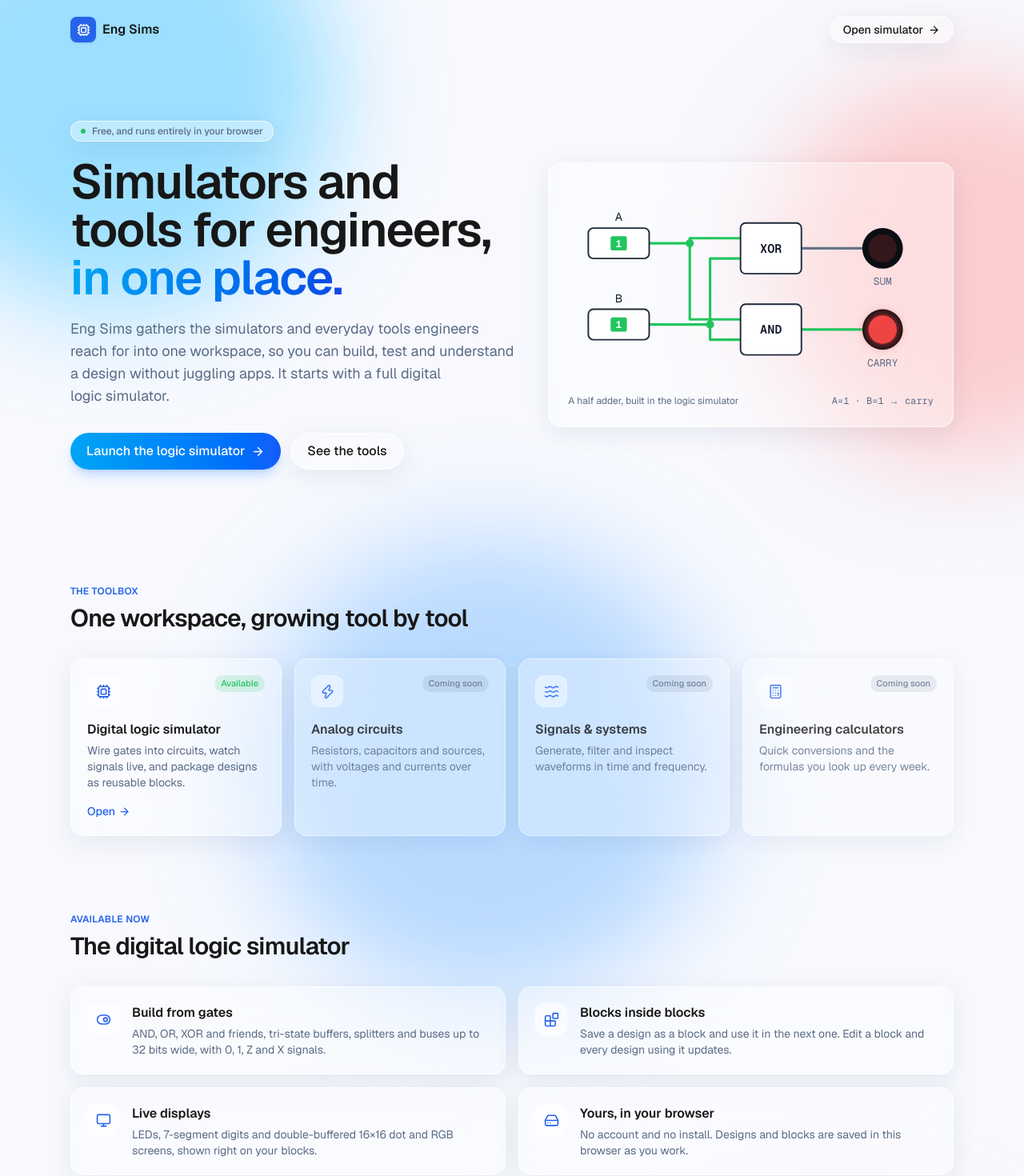
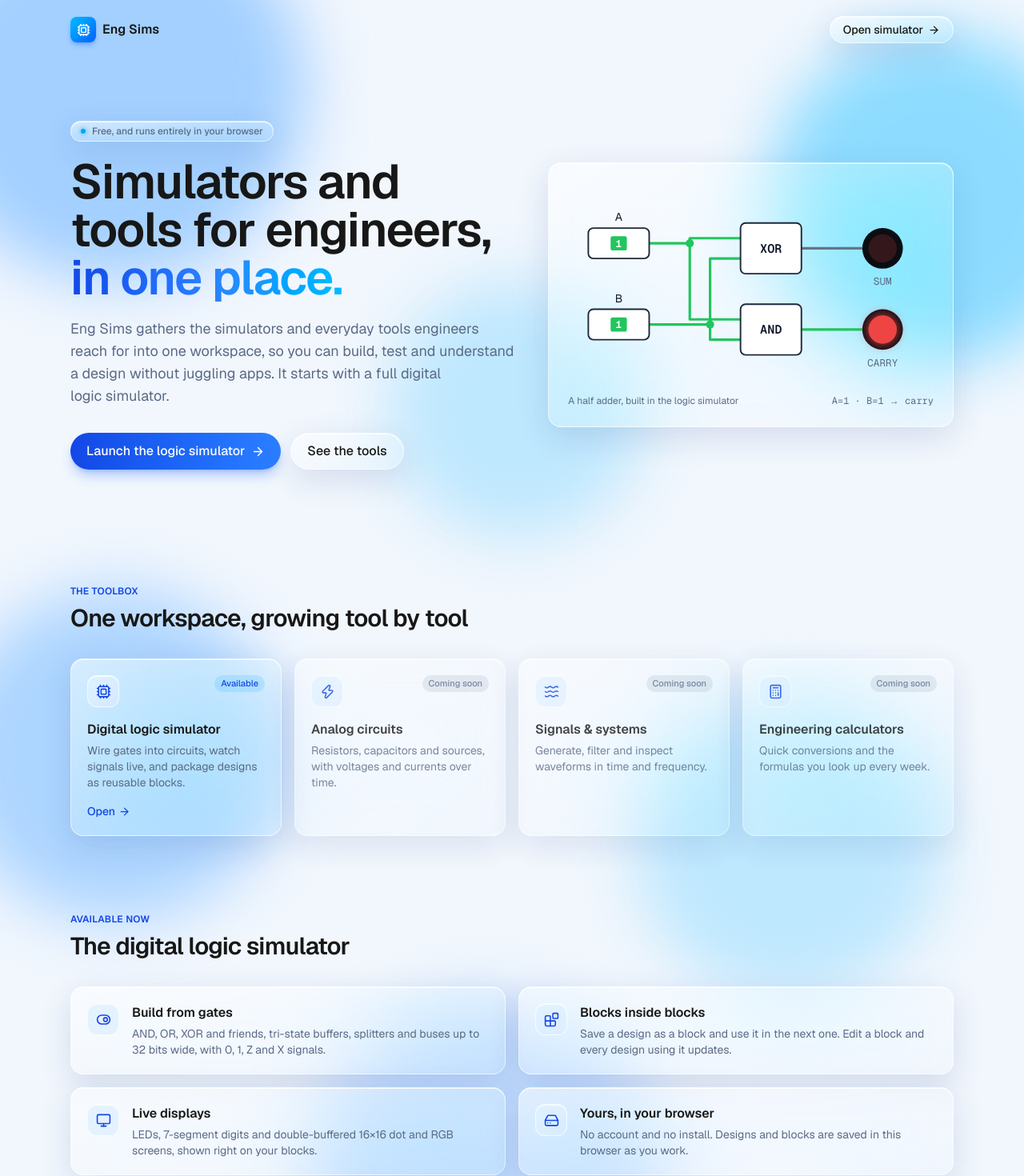
Before and after one commit to slifer-cd/eng-sims, a Next.js app: page / in a window 1280 px wide. Shown: the top 1470 px of the page at 80% size. Built offline with nearby package versions, Linux system fonts and the light colour scheme.

Commit message:
edit the styling

```diff
--- a/app/globals.css
+++ b/app/globals.css
@@ -4,7 +4,7 @@
   --background: #ffffff;
   --foreground: #171717;
 
-  /* Editor */
+  /* Editor colours */
   --panel: #f3f6fd;
   --line: #d9e2f2;
   --muted: #5a6a86;
--- a/app/loading.tsx
+++ b/app/loading.tsx
@@ -7,7 +7,7 @@ export default function Loading() {
     <div className="relative isolate grid min-h-dvh flex-1 place-items-center overflow-hidden">
       <Backdrop />
       <div role="status" className={`${GLASS} flex items-center gap-3 px-6 py-4`}>
-        <LoaderCircle size={20} className="animate-spin text-accent" aria-hidden />
+        <LoaderCircle size={20} className="animate-spin text-blue-600 dark:text-sky-400" aria-hidden />
         <span className="font-medium">Loading…</span>
       </div>
     </div>
--- a/app/not-found.tsx
+++ b/app/not-found.tsx
@@ -1,7 +1,7 @@
 import { ArrowRight, Unplug } from "lucide-react";
 import type { Metadata } from "next";
 import Link from "next/link";
-import { BUTTON_BLUE, BUTTON_GLASS, StatusPage } from "@/components/site/Glass";
+import { BUTTON_PRIMARY, BUTTON_GLASS, StatusPage } from "@/components/site/Glass";
 
 export const metadata: Metadata = {
   title: "Page not found · Eng Sims",
@@ -19,7 +19,7 @@ export default function NotFound() {
           <Link href="/" className={BUTTON_GLASS}>
             Back home
           </Link>
-          <Link href="/dls" className={BUTTON_BLUE}>
+          <Link href="/dls" className={BUTTON_PRIMARY}>
             Open the logic simulator
             <ArrowRight size={17} aria-hidden />
           </Link>
--- a/app/page.tsx
+++ b/app/page.tsx
@@ -15,7 +15,16 @@ import type { Metadata } from "next";
 import Link from "next/link";
 import type { ReactNode } from "react";
 import { HalfAdderArt } from "@/components/home/HalfAdderArt";
-import { Backdrop, GLASS as glass, Logo } from "@/components/site/Glass";
+import {
+  ACCENT_TEXT,
+  Backdrop,
+  BUTTON_GLASS,
+  BUTTON_SKY,
+  BUTTON_PRIMARY,
+  GLASS as glass,
+  GRADIENT_TEXT,
+  Logo,
+} from "@/components/site/Glass";
 
 export const metadata: Metadata = {
   title: "Eng Sims · Simulators and tools for engineers",
@@ -76,7 +85,7 @@ export default function Home() {
         <Logo />
         <Link
           href="/dls"
-          className={`${glass} flex items-center gap-1.5 rounded-full px-4 py-1.5 text-sm font-medium hover:bg-white/70 dark:hover:bg-white/10`}
+          className={`${glass} flex items-center gap-1.5 rounded-full px-4 py-1.5 text-sm font-medium hover:from-white/80 dark:hover:from-white/[0.2]`}
         >
           Open simulator
           <ArrowRight size={15} aria-hidden />
@@ -89,12 +98,12 @@ export default function Home() {
             <p
               className={`${glass} inline-flex items-center gap-2 rounded-full px-3 py-1 text-xs font-medium text-muted`}
             >
-              <span className="size-1.5 rounded-full bg-sig-1" aria-hidden />
+              <span className="size-1.5 rounded-full bg-sky-500 shadow-[0_0_6px] shadow-sky-500" aria-hidden />
               Free, and runs entirely in your browser
             </p>
             <h1 className="mt-5 text-4xl font-semibold tracking-tight text-balance sm:text-6xl">
               Simulators and tools for engineers,{" "}
-              <span className="bg-linear-to-r from-sky-500 to-blue-700 bg-clip-text text-transparent dark:from-sky-300 dark:to-blue-500">
+              <span className={GRADIENT_TEXT}>
                 in one place.
               </span>
             </h1>
@@ -106,14 +115,14 @@ export default function Home() {
             <div className="mt-8 flex flex-wrap gap-3">
               <Link
                 href="/dls"
-                className="flex items-center gap-2 rounded-full bg-linear-to-r from-sky-500 to-blue-600 px-5 py-2.5 font-medium text-white shadow-lg shadow-blue-500/25 hover:brightness-110"
+                className={BUTTON_PRIMARY}
               >
                 Launch the logic simulator
                 <ArrowRight size={17} aria-hidden />
               </Link>
               <a
                 href="#tools"
-                className={`${glass} rounded-full px-5 py-2.5 font-medium hover:bg-white/70 dark:hover:bg-white/10`}
+                className={BUTTON_GLASS}
               >
                 See the tools
               </a>
@@ -158,7 +167,7 @@ export default function Home() {
             <div>
               <h2 className="text-2xl font-semibold tracking-tight">
                 Start building{" "}
-                <span className="bg-linear-to-r from-red-500 to-red-700 bg-clip-text text-transparent dark:from-red-400 dark:to-red-600">
+                <span className={GRADIENT_TEXT}>
                   in seconds
                 </span>
               </h2>
@@ -166,7 +175,7 @@ export default function Home() {
             </div>
             <Link
               href="/dls"
-              className="flex shrink-0 items-center gap-2 rounded-full bg-linear-to-r from-red-500 to-red-600 px-5 py-2.5 font-medium text-white shadow-lg shadow-red-500/25 hover:brightness-110"
+              className={`${BUTTON_SKY} shrink-0`}
             >
               Open the editor
               <ArrowRight size={17} aria-hidden />
@@ -186,7 +195,7 @@ export default function Home() {
 function SectionTitle({ eyebrow, title }: { eyebrow: string; title: ReactNode }) {
   return (
     <div>
-      <p className="text-xs font-semibold tracking-wide text-accent uppercase">{eyebrow}</p>
+      <p className={`text-xs font-semibold tracking-wide uppercase ${ACCENT_TEXT}`}>{eyebrow}</p>
       <h2 className="mt-2 text-3xl font-semibold tracking-tight">{title}</h2>
     </div>
   );
@@ -194,7 +203,9 @@ function SectionTitle({ eyebrow, title }: { eyebrow: string; title: ReactNode })
 
 function IconBadge({ icon: Icon }: { icon: LucideIcon }) {
   return (
-    <span className="grid size-10 shrink-0 place-items-center rounded-xl border border-white/60 bg-white/60 text-accent dark:border-white/10 dark:bg-white/[0.06]">
+    <span
+      className={`grid size-10 shrink-0 place-items-center rounded-xl border border-white/70 bg-linear-to-br from-sky-100/90 to-blue-100/60 shadow-[inset_0_1px_0_rgb(255_255_255/0.9)] dark:border-white/15 dark:from-blue-400/20 dark:to-sky-400/5 dark:shadow-none ${ACCENT_TEXT}`}
+    >
       <Icon size={19} aria-hidden />
     </span>
   );
@@ -207,7 +218,7 @@ function ToolCard({ tool }: { tool: Tool }) {
         <IconBadge icon={tool.icon} />
         <span
           className={`rounded-full px-2 py-0.5 text-[11px] font-medium ${
-            tool.href ? "bg-sig-1/15 text-sig-1" : "bg-muted/15 text-muted"
+            tool.href ? "bg-sky-500/15 text-blue-700 dark:text-sky-300" : "bg-muted/15 text-muted"
           }`}
         >
           {tool.href ? "Available" : "Coming soon"}
@@ -216,7 +227,7 @@ function ToolCard({ tool }: { tool: Tool }) {
       <h3 className="mt-4 font-semibold">{tool.name}</h3>
       <p className="mt-1 text-sm text-muted">{tool.blurb}</p>
       {tool.href && (
-        <span className="mt-4 flex items-center gap-1 text-sm font-medium text-accent">
+        <span className={`mt-4 flex items-center gap-1 text-sm font-medium ${ACCENT_TEXT}`}>
           Open
           <ArrowRight size={15} aria-hidden className="transition-transform group-hover:translate-x-0.5" />
         </span>
@@ -226,7 +237,7 @@ function ToolCard({ tool }: { tool: Tool }) {
   return tool.href ? (
     <Link
       href={tool.href}
-      className={`${glass} group block p-5 transition hover:-translate-y-0.5 hover:bg-white/65 dark:hover:bg-white/[0.08]`}
+      className={`${glass} group block p-5 transition hover:-translate-y-0.5 hover:from-white/80 dark:hover:from-white/[0.2]`}
     >
       {body}
     </Link>
--- a/components/editor/PaletteDialog.tsx
+++ b/components/editor/PaletteDialog.tsx
@@ -40,6 +40,8 @@ function PaletteForm() {
   useEffect(() => {
     const dialog = ref.current!;
     if (!dialog.open) dialog.showModal();
+    // showModal focuses the first focusable thing, the scrolling list; start on the first name instead.
+    dialog.querySelector("input")?.focus();
   }, []);
   const close = () => useEditor.getState().setPaletteDialogOpen(false);
 
--- a/components/site/Glass.tsx
+++ b/components/site/Glass.tsx
@@ -3,28 +3,50 @@ import Link from "next/link";
 import type { ReactNode } from "react";
 
 /*
- * The site's frosted-glass look: translucent panels over blurred blue and red colour
- * fields. Shared by the home page and the status pages (404, errors, loading).
+ * The site's frosted-glass look: glossy translucent panels over blurred blue, sky and navy
+ * colour fields. Shared by the home page and the status pages (404, errors, loading).
+ * The editor keeps its own theme tokens; these blues are the site's. No indigo or violet:
+ * the palette stays on true blues.
  */
 
-/** A frosted panel: translucent fill, blur behind, and a light edge. */
+/**
+ * A frosted panel: a glossy fill that fades from bright to clear, heavy blur behind,
+ * a light rim, and a highlight along the top edge like the edge of a glass sheet.
+ */
 export const GLASS =
-  "rounded-2xl border border-white/70 bg-white/35 shadow-[0_8px_32px_rgb(30_41_80/0.08)] backdrop-blur-xl dark:border-white/10 dark:bg-white/[0.04] dark:shadow-[0_8px_32px_rgb(0_0_0/0.35)]";
+  "rounded-2xl border border-white/60 bg-linear-to-br from-white/55 via-white/25 to-white/5 shadow-[inset_0_1px_0_rgb(255_255_255/0.85),0_12px_40px_rgb(30_58_138/0.14)] backdrop-blur-2xl backdrop-saturate-150 dark:border-white/15 dark:from-white/[0.13] dark:via-white/[0.05] dark:to-white/[0.01] dark:shadow-[inset_0_1px_0_rgb(255_255_255/0.14),0_12px_40px_rgb(0_0_0/0.5)]";
+
+/** Text and icon colour for small accents (section labels, links). */
+export const ACCENT_TEXT = "text-blue-700 dark:text-sky-400";
+/** Gradient text for headline highlights. */
+export const GRADIENT_TEXT =
+  "bg-linear-to-r from-blue-700 via-blue-500 to-sky-400 bg-clip-text text-transparent dark:from-blue-400 dark:via-sky-400 dark:to-sky-300";
 
 const BUTTON = "flex items-center justify-center gap-2 rounded-full px-5 py-2.5 font-medium";
-export const BUTTON_BLUE = `${BUTTON} bg-linear-to-r from-sky-500 to-blue-600 text-white shadow-lg shadow-blue-500/25 hover:brightness-110`;
+/** Main action: deep blue into blue. */
+export const BUTTON_PRIMARY = `${BUTTON} bg-linear-to-r from-blue-700 to-blue-500 text-white shadow-lg shadow-blue-600/30 hover:brightness-110`;
+/** Second highlight: light sky into blue, with dark text for contrast on the light sky. */
+export const BUTTON_SKY = `${BUTTON} bg-linear-to-r from-sky-300 to-blue-400 text-blue-950 shadow-lg shadow-sky-500/30 hover:brightness-105`;
+/** Errors only. */
 export const BUTTON_RED = `${BUTTON} bg-linear-to-r from-red-500 to-red-600 text-white shadow-lg shadow-red-500/25 hover:brightness-110`;
-export const BUTTON_GLASS = `${BUTTON} ${GLASS} rounded-full hover:bg-white/70 dark:hover:bg-white/10`;
+export const BUTTON_GLASS = `${BUTTON} ${GLASS} rounded-full hover:from-white/80 dark:hover:from-white/[0.2]`;
 
-/** Soft colour fields behind the glass; the blur on each panel is what makes them read as frosted. */
+/**
+ * Colour fields behind the glass, spread down the page so every panel has colour behind
+ * it to frost; a panel over a plain background just looks white.
+ */
 export function Backdrop() {
+  const blob = "absolute rounded-full blur-2xl";
   return (
     <div aria-hidden className="pointer-events-none absolute inset-0 -z-10">
-      <div className="absolute inset-0 bg-canvas" />
-      <div className="absolute -top-40 -left-32 size-[34rem] rounded-full bg-sky-300/70 blur-3xl dark:bg-blue-600/30" />
-      <div className="absolute top-24 -right-40 size-[30rem] rounded-full bg-red-300/50 blur-3xl dark:bg-red-600/20" />
-      <div className="absolute top-[42rem] left-1/4 size-[36rem] rounded-full bg-blue-300/60 blur-3xl dark:bg-blue-700/25" />
-      <div className="absolute -bottom-40 right-0 size-[28rem] rounded-full bg-red-200/70 blur-3xl dark:bg-red-700/20" />
+      <div className="absolute inset-0 bg-[#f2f7fd] dark:bg-[#040912]" />
+      <div className={`${blob} -top-32 -left-24 size-[30rem] bg-blue-300/80 dark:bg-blue-600/40`} />
+      <div className={`${blob} top-10 right-[-6rem] size-[26rem] bg-sky-300/80 dark:bg-sky-500/25`} />
+      <div className={`${blob} top-[22rem] left-[38%] size-[20rem] bg-sky-200/90 dark:bg-blue-500/25`} />
+      <div className={`${blob} top-[46rem] left-[-4rem] size-[26rem] bg-blue-300/70 dark:bg-blue-800/40`} />
+      <div className={`${blob} top-[54rem] right-[8%] size-[24rem] bg-sky-200/90 dark:bg-sky-400/20`} />
+      <div className={`${blob} top-[78rem] left-[30%] size-[28rem] bg-blue-200/90 dark:bg-blue-500/25`} />
+      <div className={`${blob} -bottom-32 right-[-4rem] size-[26rem] bg-sky-300/70 dark:bg-blue-700/30`} />
     </div>
   );
 }
@@ -32,7 +54,7 @@ export function Backdrop() {
 export function Logo() {
   return (
     <Link href="/" className="flex items-center gap-2 font-semibold">
-      <span className="grid size-8 place-items-center rounded-lg bg-accent text-white shadow-sm">
+      <span className="grid size-8 place-items-center rounded-lg bg-linear-to-br from-sky-400 to-blue-600 text-white shadow-md shadow-blue-600/30">
         <Cpu size={17} aria-hidden />
       </span>
       Eng Sims
@@ -64,14 +86,14 @@ export function StatusPage(props: {
         <div className={`${GLASS} w-full max-w-lg p-8 text-center sm:p-10`}>
           <span
             className={`mx-auto grid size-14 place-items-center rounded-2xl text-white shadow-lg ${
-              red ? "bg-linear-to-br from-red-400 to-red-600 shadow-red-500/25" : "bg-linear-to-br from-sky-400 to-blue-600 shadow-blue-500/25"
+              red ? "bg-linear-to-br from-red-400 to-red-600 shadow-red-500/25" : "bg-linear-to-br from-sky-400 to-blue-600 shadow-blue-600/30"
             }`}
           >
             <Icon size={26} aria-hidden />
           </span>
           <p
             className={`mt-6 bg-linear-to-r bg-clip-text font-mono text-sm font-semibold tracking-widest text-transparent uppercase ${
-              red ? "from-red-500 to-red-700 dark:from-red-400 dark:to-red-600" : "from-sky-500 to-blue-700 dark:from-sky-300 dark:to-blue-500"
+              red ? "from-red-500 to-red-700 dark:from-red-400 dark:to-red-600" : "from-blue-600 to-sky-500 dark:from-blue-400 dark:to-sky-300"
             }`}
           >
             {props.code}
```
Also changed, not shown: components/editor/Toolbar.tsx (+13 -5 lines), 1 other file (tests, documents, lock files or other folders).
